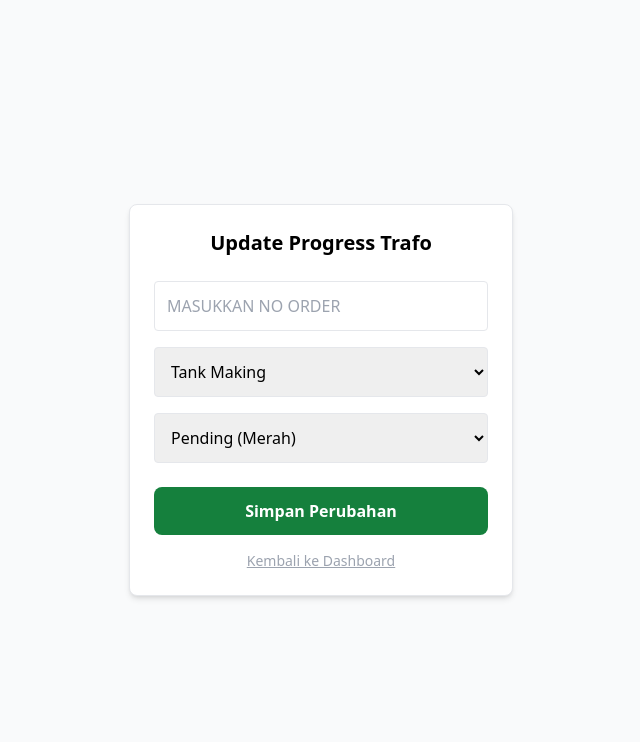
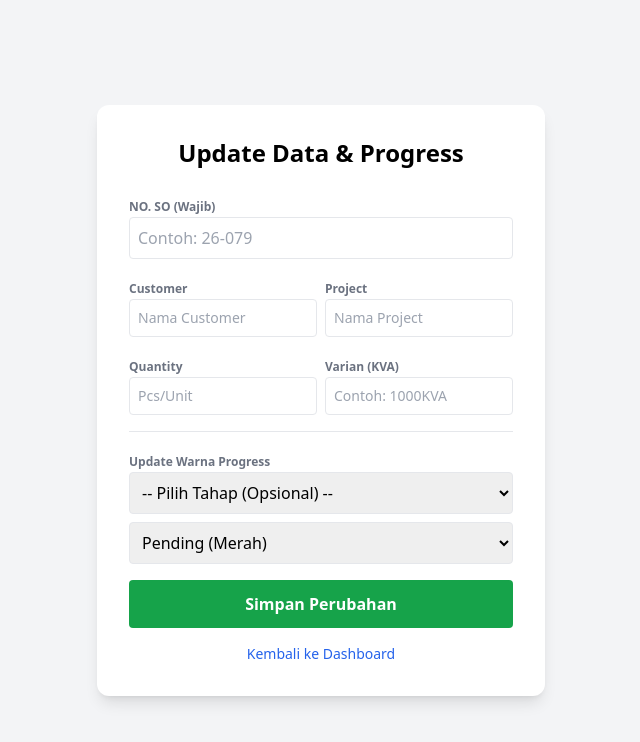
Before and after one commit to Dijostwn/inventory-api, a website: page update-progress.html in a window 1280 px wide. Shown: the whole page, without its empty margins (319-959 px from the left). Drawn offline with nearby package versions, Linux system fonts and the light colour scheme.

Commit message:
Update update-progress.html

```diff
--- a/update-progress.html
+++ b/update-progress.html
@@ -5,61 +5,87 @@
     <title>Update Progress</title>
     <script src="https://cdn.tailwindcss.com"></script>
 </head>
-<body class="bg-gray-50 flex items-center justify-center h-screen p-4">
-    <div class="bg-white p-6 rounded-lg shadow-md w-full max-w-sm border text-center">
-        <h2 class="text-xl font-bold mb-6">Update Progress Trafo</h2>
-        <input id="no_order" type="text" placeholder="Masukkan No Order" class="w-full border p-3 mb-4 rounded uppercase outline-none focus:ring-2 focus:ring-green-500">
-        <select id="tahap" class="w-full border p-3 mb-4 rounded">
+<body class="bg-gray-100 flex items-center justify-center min-h-screen p-4">
+    <div class="bg-white p-8 rounded-xl shadow-lg w-full max-w-md">
+        <h2 class="text-2xl font-bold mb-6 text-center">Update Data & Progress</h2>
+
+        <div class="space-y-4">
+            <div>
+                <label class="text-xs font-bold text-gray-500">NO. SO (Wajib)</label>
+                <input id="no_order" type="text" placeholder="Contoh: 26-079" class="w-full p-2 border rounded outline-none focus:ring-2 focus:ring-blue-500">
+            </div>
+            <div class="grid grid-cols-2 gap-2">
+                <div>
+                    <label class="text-xs font-bold text-gray-500">Customer</label>
+                    <input id="customer" type="text" placeholder="Nama Customer" class="w-full p-2 border rounded text-sm">
+                </div>
+                <div>
+                    <label class="text-xs font-bold text-gray-500">Project</label>
+                    <input id="project_name" type="text" placeholder="Nama Project" class="w-full p-2 border rounded text-sm">
+                </div>
+            </div>
+            <div class="grid grid-cols-2 gap-2">
+                <div>
+                    <label class="text-xs font-bold text-gray-500">Quantity</label>
+                    <input id="quantity" type="text" placeholder="Pcs/Unit" class="w-full p-2 border rounded text-sm">
+                </div>
+                <div>
+                    <label class="text-xs font-bold text-gray-500">Varian (KVA)</label>
+                    <input id="varian" type="text" placeholder="Contoh: 1000KVA" class="w-full p-2 border rounded text-sm">
+                </div>
+            </div>
+            <hr>
+            <div>
+                <label class="text-xs font-bold text-gray-500">Update Warna Progress</label>
+                <select id="tahap" class="w-full p-2 border rounded mb-2">
+                    <option value="">-- Pilih Tahap (Opsional) --</option>
+                    <option value="design_approval">Design Approval</option>
                     <option value="tank_making">Tank Making</option>
                     <option value="core_making">Core Making</option>
                     <option value="coil_making">Coil Making</option>
-            <option value="core_coil_assy">Core & Coil Assy</option>
+                    <option value="core_coil_assy">Core Coil Assy</option>
                     <option value="connection">Connection</option>
-            <option value="final_assy">Final Assembly</option>
+                    <option value="final_assy">Final Assy</option>
                     <option value="internal_test">Internal Test</option>
                     <option value="finishing">Finishing</option>
-            <option value="fat">FAT</option>
                 </select>
-        <select id="status" class="w-full border p-3 mb-6 rounded">
+                <select id="status" class="w-full p-2 border rounded">
                     <option value="Pending (Merah)">Pending (Merah)</option>
                     <option value="In Progress (Kuning)">In Progress (Kuning)</option>
                     <option value="Selesai (Hijau)">Selesai (Hijau)</option>
                 </select>
-        <button onclick="sendUpdate()" id="btn" class="w-full bg-green-700 text-white p-3 rounded-lg font-bold">Simpan Perubahan</button>
-        <a href="login.html" class="block mt-4 text-sm text-gray-400 underline">Kembali ke Dashboard</a>
+            </div>
+
+            <button onclick="simpan()" class="w-full bg-green-600 text-white p-3 rounded font-bold hover:bg-green-700 transition mt-4">Simpan Perubahan</button>
+            <button onclick="location.href='login.html'" class="w-full text-blue-600 mt-2 text-sm text-center block">Kembali ke Dashboard</button>
+        </div>
     </div>
 
     <script>
-        async function sendUpdate() {
-            const btn = document.getElementById('btn');
+        async function simpan() {
             const data = {
                 no_order: document.getElementById('no_order').value,
+                customer: document.getElementById('customer').value,
+                project_name: document.getElementById('project_name').value,
+                quantity: document.getElementById('quantity').value,
+                varian: document.getElementById('varian').value,
                 tahap: document.getElementById('tahap').value,
                 status: document.getElementById('status').value
             };
 
-            if(!data.no_order) return alert("Nomor Order tidak boleh kosong!");
+            if(!data.no_order) return alert("NO. SO tidak boleh kosong!");
 
-            btn.disabled = true;
-            btn.innerText = "Mengirim...";
-
-            try {
             const res = await fetch('/api/update-progress', {
                 method: 'POST',
-                    headers: {'Content-Type': 'application/json'},
+                headers: { 'Content-Type': 'application/json' },
                 body: JSON.stringify(data)
             });
+
             if(res.ok) {
-                    alert("✅ Berhasil Diupdate!");
-                    window.location.href = 'login.html';
+                alert("Data Berhasil Diperbarui!");
+                location.href = 'login.html';
             } else {
-                    alert("❌ Gagal simpan ke database!");
-                }
-            } catch (e) {
-                alert("❌ Server Error!");
-            } finally {
-                btn.disabled = false;
-                btn.innerText = "Simpan Perubahan";
+                alert("Gagal menyimpan data!");
             }
         }
     </script>
```
Lines whose indentation alone changed are shown as unchanged.
